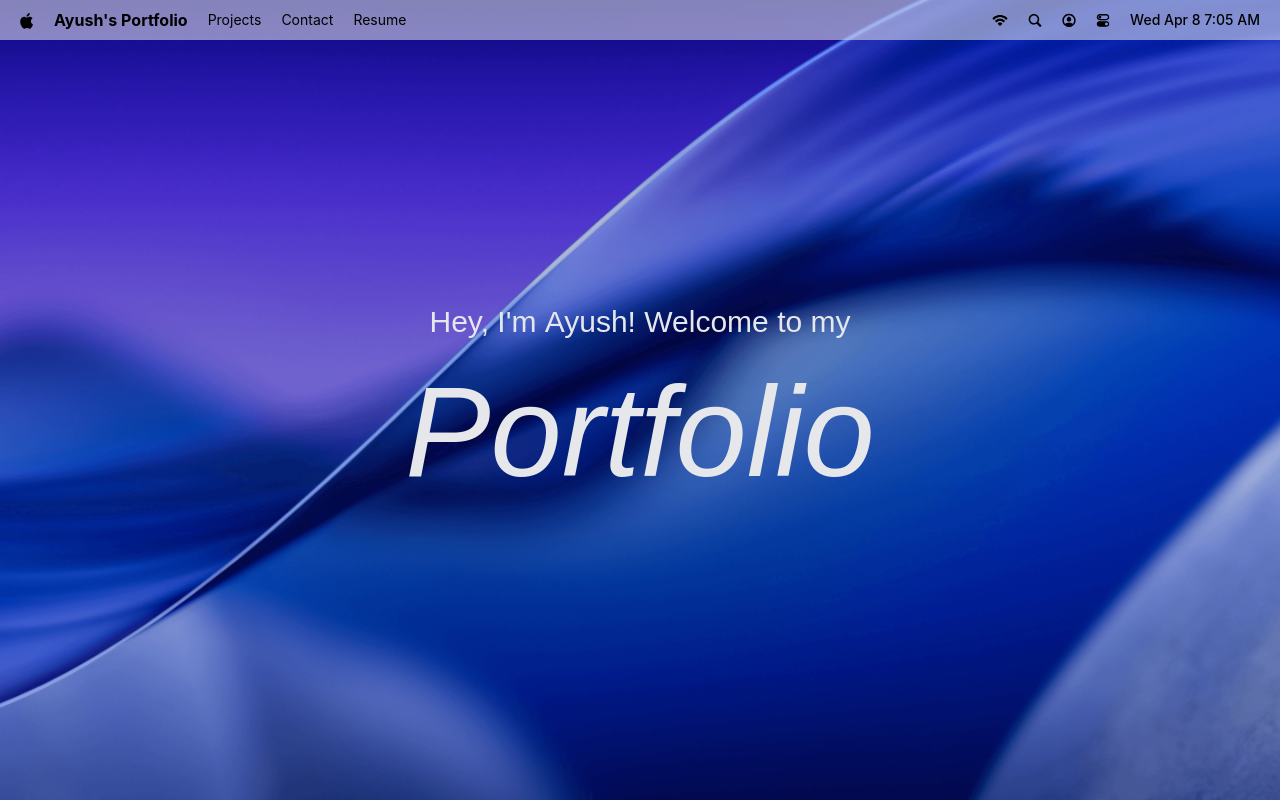
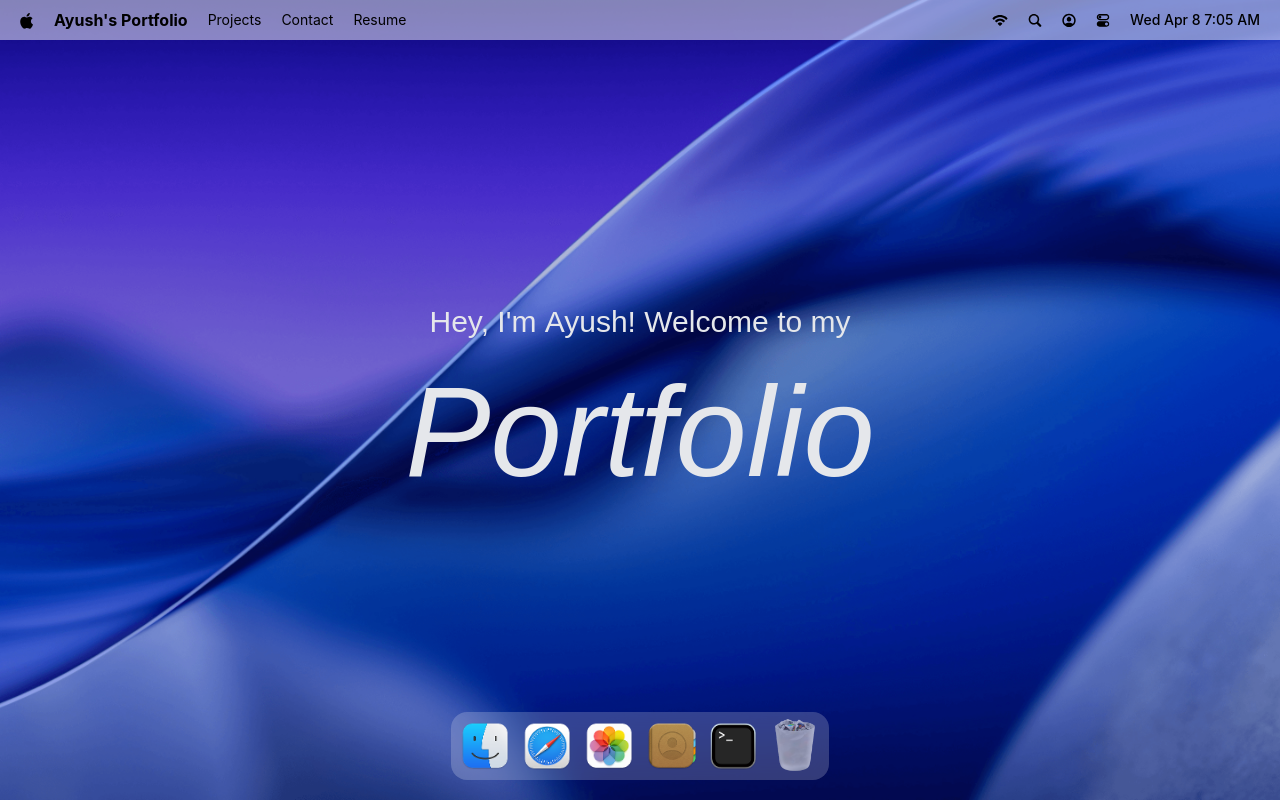
Before and after one commit to AyushShakya0/Portfolio, a React (Vite) app: page / in a window 1280 px wide. Built offline with nearby package versions, Linux system fonts and the light colour scheme; a web font is replaced by a local one.

Commit message:
Implementation of Dock Presentation

```diff
--- a/package.json
+++ b/package.json
@@ -17,6 +17,7 @@
     "lucide-react": "^1.7.0",
     "react": "^19.2.4",
     "react-dom": "^19.2.4",
+    "react-tooltip": "^5.30.0",
     "tailwindcss": "^4.2.2"
   },
   "devDependencies": {
--- a/src/App.jsx
+++ b/src/App.jsx
@@ -1,4 +1,4 @@
-import { Navbar, Welcome } from '#components'
+import { Navbar, Welcome, Dock } from '#components'
 import React from 'react'
 
 const App = () => {
@@ -6,6 +6,7 @@
     <main>
         <Navbar/>
         <Welcome/>
+        <Dock/>
     </main>
   )
 }
--- /dev/null
+++ b/src/components/Dock.jsx
@@ -0,0 +1,87 @@
+import { dockApps } from '#constants';
+import { useGSAP } from '@gsap/react';
+import React, { useRef } from 'react';
+import { Tooltip } from 'react-tooltip';
+import gsap from 'gsap';
+
+const Dock = () => {
+
+    const dockRef = useRef();
+
+    useGSAP(() => {
+        const dock = dockRef.current;
+        if (!dock) return () => { };
+
+        const icons = dock.querySelectorAll(".dock-icon");
+
+        const animateIcons = (mouseX) => {
+            const { left } = dock.getBoundingClientRect();
+
+            icons.forEach((icon) => {
+                const { left: iconLeft, width } = icon.getBoundingClientRect();
+                const center = iconLeft - left + width / 2;
+                const distance = Math.abs(mouseX - center);
+                const intensity = Math.exp(-(distance ** 2.5) / 2000);
+
+                gsap.to(icon, {
+                    scale: 1 + 0.25 * intensity,
+                    y: -15 * intensity,
+                    duration: 0.2,
+                    ease: 'power1.inOut'
+                })
+            })
+        };
+
+        const handleMouseMove = (e) => {
+            const { left } = dock.getBoundingClientRect();
+
+            animateIcons(e.clientX - left);
+        };
+
+        const resetIcons = () => icons.forEach((icon) = gsap.to(icon, {
+            scale: 1,
+            y: 0,
+            duration: 0.3,
+            ease: 'power1.inOut'
+        }));
+
+        dock.addEventListener("mousemove", handleMouseMove);
+        dock.addEventListener("mouseleave", resetIcons);
+
+        return () => {
+            dock.removeEventListener("mousemove", handleMouseMove);
+            dock.removeEventListener("mouseleave", resetIcons);
+        }
+
+
+    }, [])
+
+    const toggleApp = (app)=>{};
+
+
+
+    return (
+        <section id='dock'>
+            <div ref={dockRef} className='dock-container'>
+                {dockApps.map(({ id, name, icon, canOpen }) => (
+                    <div key={id} className='relative flex justify-center'>
+                        <button type='button'
+                            className='dock-icon'
+                            aria-label={name}
+                            data-tooltip-id='dock-tooltip'
+                            data-tooltip-content={name}
+                            data-tooltip-delay-show={150}
+                            disabled={!canOpen}
+                            onClick={() => toggleApp({ id, canOpen })}>
+                            <img src={`/images/${icon}`} alt={name} loading='lazy' className={canOpen ? '' : 'opacity-60'} />
+                        </button>
+
+                    </div>
+                ))}
+                <Tooltip id="dock-tooltip" place='top' className='tooltip' />
+            </div>
+        </section>
+    )
+}
+
+export default Dock
--- a/src/components/Welcome.jsx
+++ b/src/components/Welcome.jsx
@@ -21,7 +21,8 @@
 
 
 const setupTextHover = (container, type) => {
-    if (!container) return;
+    // if (!container) return;
+    if (!container) return ()=>{};
     const letters = container.querySelectorAll('span');
     const { min, max, default: base } = FONT_WEIGHTS[type];
 
@@ -96,7 +97,7 @@
             </h1>
 
             <div className='small-screen'>
-                <p>This Portfolio is designed for desktop/tabled screen only.</p>
+                <p>This Portfolio is designed for desktop/tablet screen only.</p>
             </div>
         </section>
     )
--- a/src/components/index.js
+++ b/src/components/index.js
@@ -1,4 +1,5 @@
 import Navbar from '#components/Navbar'
 import Welcome from '#components/Welcome'
+import Dock from '#components/Dock'
 
-export{Navbar, Welcome}
+export{Navbar, Welcome,Dock}
```
Also changed, not shown: 1 other file (tests, documents, lock files or other folders).
